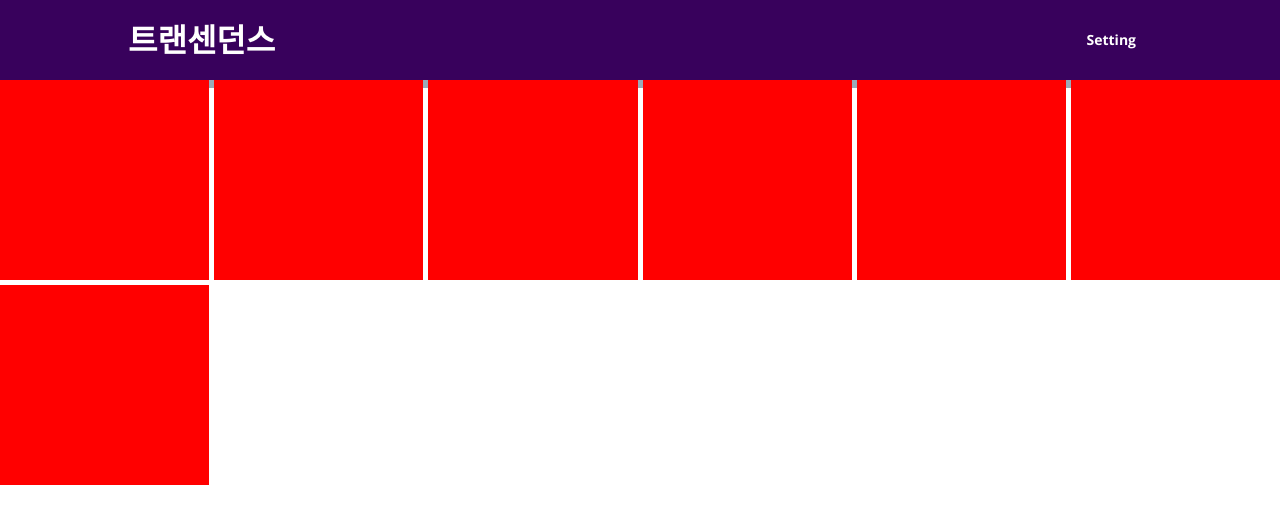
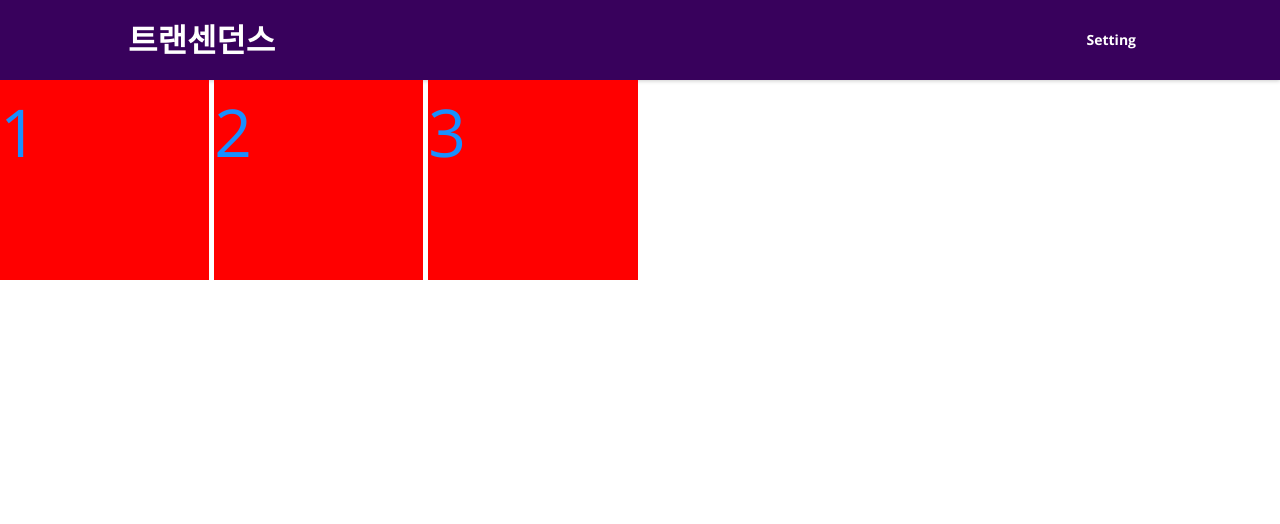
Before and after one commit to mtak0235/simmons_transcendence, a React (Create React App) app in the folder frontend/node/app/: page /game in a window 1280 px wide. Shown: the top 524 px of the page. Built offline with nearby package versions, Linux system fonts and the light colour scheme.

Commit message:
game page added

```diff
--- a/frontend/node/app/src/0_presentation/pages/Game.tsx
+++ b/frontend/node/app/src/0_presentation/pages/Game.tsx
@@ -1,10 +1,8 @@
 import styled from "styled-components"
+import { NavLink } from "react-router-dom";
+import useDashboard from "../../1_application/dashboard/useDashboard";
 
-const Col = styled.div`
-    display: flex
-`
-
-const GameRow = styled.div`
+const Row = styled.div`
   display: grid;
   gap: 5px;
   grid-template-columns: repeat(6, 1fr);
@@ -25,21 +23,21 @@ const SideBar = styled.div`
   padding: 0.25rem;
 `;
 
-const Game: React.FunctionComponent = () => (
-	<>
-	<Col>
-			<GameRow>
-				<Box></Box>
-				<Box></Box>
-				<Box></Box>
-				<Box></Box>
-				<Box></Box>
-				<Box></Box>
-				<Box></Box>
-			</GameRow>
-	</Col>
-    <SideBar></SideBar>
-  </>
-);
+const Game: React.FC = () => {
+  const dashboard = useDashboard();
+
+  const games = dashboard.map((g) => (
+    <NavLink to={"/"}>
+      <Box>
+        {g}
+      </Box>
+    </NavLink>
+  ))
+  return <>
+  <Row>
+    {games}
+  </Row>
+  </>;
+};
 
 export default Game;
```
